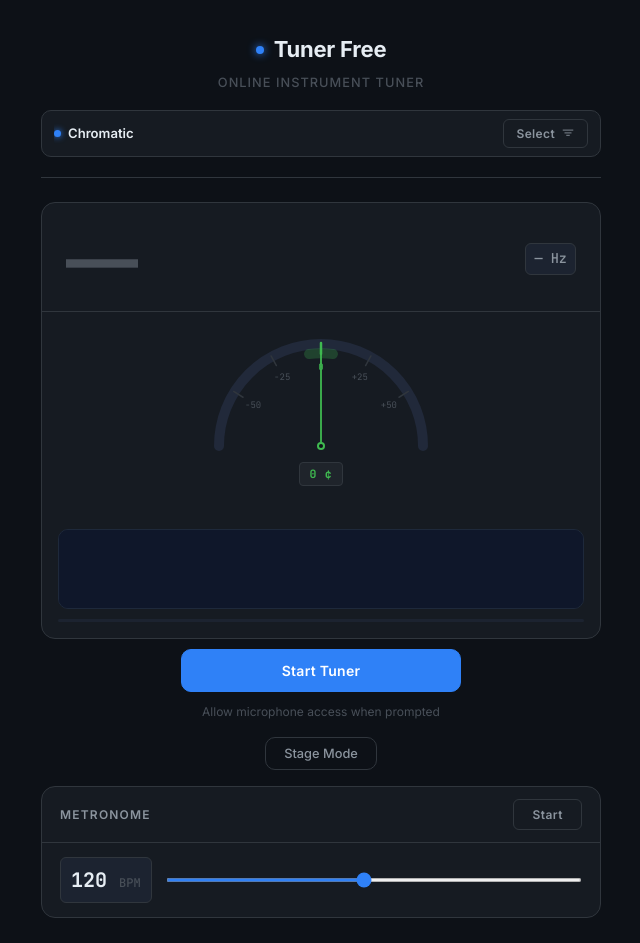
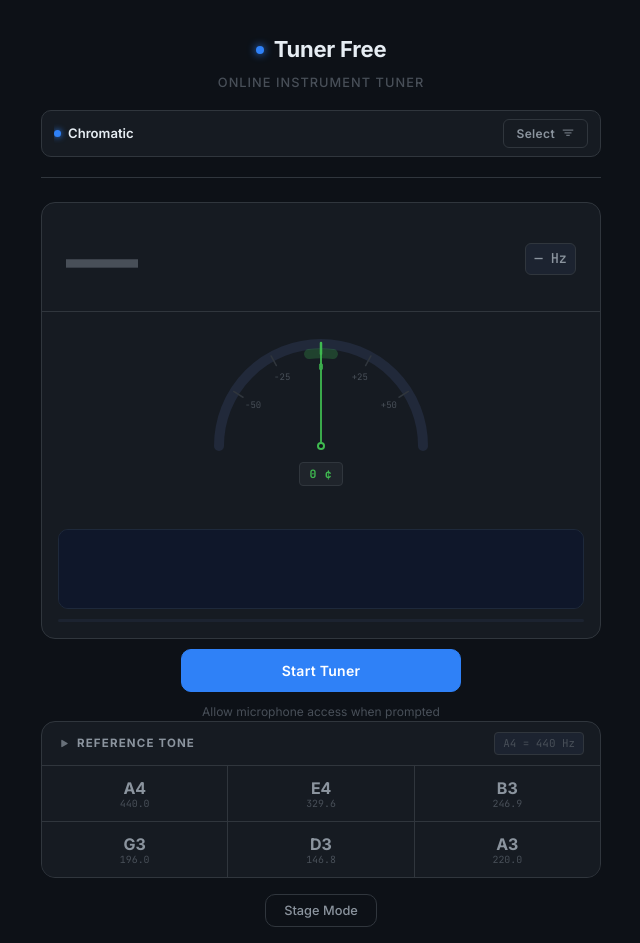
Before and after one commit to kridsadaa/tuner-free, a React (Vite) app: page / in a window 1280 px wide. Shown: the top 943 px of the page, without its empty margins (319-959 px from the left). Built offline with nearby package versions, Linux system fonts and the light colour scheme.

Commit message:
feat: add Reference Tone panel with animated sound-wave indicator

```diff
--- a/src/App.css
+++ b/src/App.css
@@ -564,6 +564,141 @@ main {
   color: var(--text-3);
   text-align: center;
 }
+
+/* ─── Reference Tone Panel ──────────────────────────────────── */
+.ref-tone-panel {
+  width: 100%;
+  background: var(--surface);
+  border: 1px solid var(--border);
+  border-radius: var(--radius-lg);
+  overflow: hidden;
+}
+
+.ref-tone-header {
+  display: flex;
+  align-items: center;
+  justify-content: space-between;
+  padding: 10px 16px;
+  border-bottom: 1px solid var(--border);
+}
+
+.ref-tone-title {
+  display: flex;
+  align-items: center;
+  gap: 6px;
+  font-size: 0.72rem;
+  font-weight: 700;
+  color: var(--text-2);
+  text-transform: uppercase;
+  letter-spacing: 0.1em;
+}
+
+.ref-tone-a4-badge {
+  font-size: 0.68rem;
+  font-family: var(--font-mono);
+  color: var(--text-3);
+  background: var(--surface-2);
+  border: 1px solid var(--border);
+  border-radius: 4px;
+  padding: 2px 8px;
+}
+
+.ref-tone-grid {
+  display: grid;
+  grid-template-columns: repeat(3, 1fr);
+  gap: 1px;
+  background: var(--border);
+  border-top: none;
+}
+
+.ref-tone-btn {
+  position: relative;
+  display: flex;
+  flex-direction: column;
+  align-items: center;
+  justify-content: center;
+  gap: 3px;
+  padding: 14px 8px 12px;
+  background: var(--surface);
+  border: none;
+  cursor: pointer;
+  font-family: inherit;
+  transition: background 0.12s;
+  overflow: hidden;
+}
+
+.ref-tone-btn:hover {
+  background: var(--surface-2);
+}
+
+.ref-tone-btn.playing {
+  background: var(--accent-dim);
+  animation: ref-tone-pulse 2s ease-in-out infinite;
+}
+
+@keyframes ref-tone-pulse {
+  0%, 100% { background: var(--accent-dim); }
+  50%       { background: rgba(47, 129, 247, 0.22); }
+}
+
+.ref-tone-note {
+  font-size: 1rem;
+  font-weight: 700;
+  color: var(--text-2);
+  font-variant-numeric: tabular-nums;
+  line-height: 1;
+  transition: color 0.12s;
+}
+
+.ref-tone-btn.playing .ref-tone-note {
+  color: var(--accent);
+}
+
+.ref-tone-hz {
+  font-size: 0.62rem;
+  font-family: var(--font-mono);
+  color: var(--text-3);
+  line-height: 1;
+  transition: color 0.12s;
+}
+
+.ref-tone-btn.playing .ref-tone-hz {
+  color: rgba(47, 129, 247, 0.7);
+}
+
+/* Animated sound-wave bars (3 bars) */
+.ref-tone-wave {
+  display: flex;
+  align-items: flex-end;
+  gap: 2px;
+  height: 10px;
+  margin-top: 2px;
+}
+
+.ref-tone-wave span {
+  display: block;
+  width: 2px;
+  border-radius: 1px;
+  background: var(--accent);
+  animation: ref-wave-bar 0.8s ease-in-out infinite;
+}
+
+.ref-tone-wave span:nth-child(1) { animation-delay: 0s;    height: 40%; }
+.ref-tone-wave span:nth-child(2) { animation-delay: 0.15s; height: 100%; }
+.ref-tone-wave span:nth-child(3) { animation-delay: 0.3s;  height: 60%; }
+
+@keyframes ref-wave-bar {
+  0%, 100% { transform: scaleY(0.3); opacity: 0.6; }
+  50%       { transform: scaleY(1);   opacity: 1; }
+}
+
+.ref-tone-hint {
+  padding: 16px;
+  font-size: 0.75rem;
+  color: var(--text-3);
+  text-align: center;
+}
+
 
 /* ─── Error ─────────────────────────────────────────────────── */
 .error {
--- a/src/App.tsx
+++ b/src/App.tsx
@@ -59,6 +59,16 @@ export default function App() {
   const [bpm, setBpm] = useState(120);
   const [metronomeOn, setMetronomeOn] = useState(false);
   const [playingToneHz, setPlayingToneHz] = useState<number | null>(null);
+
+  // Reference tone quick-access notes (chromatic mode)
+  const REF_NOTES = [
+    { label: 'A4', hz: 440.00 },
+    { label: 'E4', hz: 329.63 },
+    { label: 'B3', hz: 246.94 },
+    { label: 'G3', hz: 196.00 },
+    { label: 'D3', hz: 146.83 },
+    { label: 'A3', hz: 220.00 },
+  ] as const;
 
   useEffect(() => {
     if (metronomeOn) {
@@ -437,6 +447,52 @@ export default function App() {
               <p className="hint">Allow microphone access when prompted</p>
             )}
           </div>
+
+          {/* ── Reference Tone Panel ── */}
+          {!isStageMode && (
+            <section className="ref-tone-panel" aria-label="Reference Tone">
+              <div className="ref-tone-header">
+                <span className="ref-tone-title">
+                  <svg width="13" height="13" viewBox="0 0 16 16" fill="currentColor" aria-hidden="true" style={{ opacity: 0.7, flexShrink: 0 }}>
+                    <path d="M11.596 8.697l-6.363 3.692c-.54.313-1.233-.066-1.233-.697V4.308c0-.63.692-1.01 1.233-.696l6.363 3.692a.802.802 0 0 1 0 1.393z"/>
+                  </svg>
+                  Reference Tone
+                </span>
+                <span className="ref-tone-a4-badge">A4 = {referenceA4} Hz</span>
+              </div>
+
+              {mode === "chromatic" ? (
+                <div className="ref-tone-grid">
+                  {REF_NOTES.map(({ label, hz }) => {
+                    const targetHz = hz * (referenceA4 / 440);
+                    const isPlaying = playingToneHz === targetHz;
+                    return (
+                      <button
+                        key={label}
+                        id={`ref-tone-${label.replace('#', 's')}`}
+                        className={`ref-tone-btn${isPlaying ? ' playing' : ''}`}
+                        onClick={() => toggleTone(hz)}
+                        aria-pressed={isPlaying}
+                        aria-label={`Play reference tone ${label} at ${targetHz.toFixed(1)} Hz`}
+                      >
+                        <span className="ref-tone-note">{label}</span>
+                        <span className="ref-tone-hz">{targetHz.toFixed(1)}</span>
+                        {isPlaying && (
+                          <span className="ref-tone-wave" aria-hidden="true">
+                            <span /><span /><span />
+                          </span>
+                        )}
+                      </button>
+                    );
+                  })}
+                </div>
+              ) : (
+                <p className="ref-tone-hint">
+                  Tap any string card above to hear the reference pitch
+                </p>
+              )}
+            </section>
+          )}
         </section>
 
         {!isStageMode && (
```
